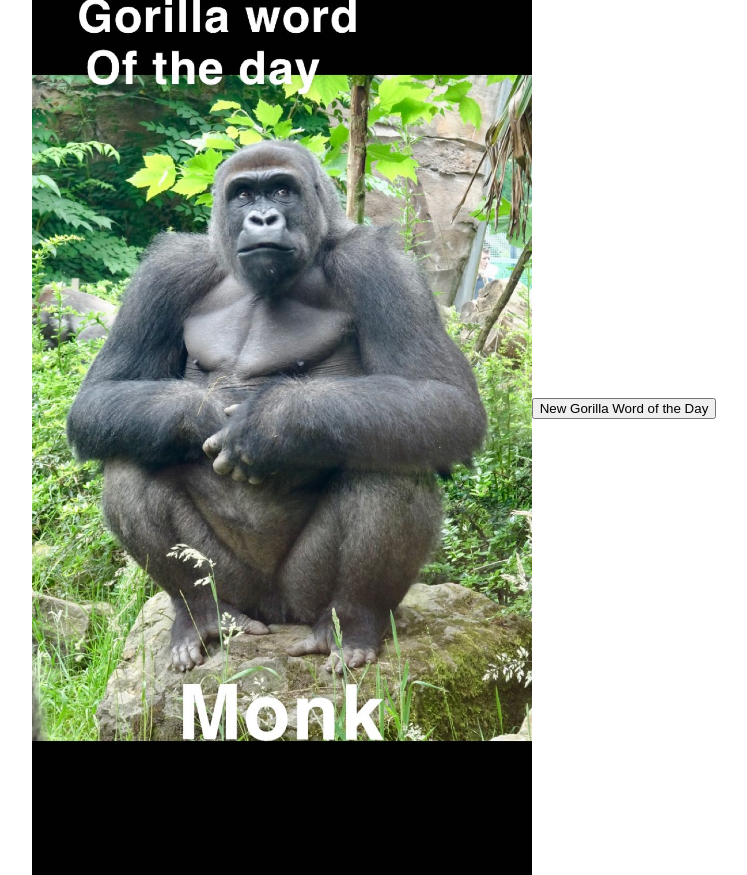
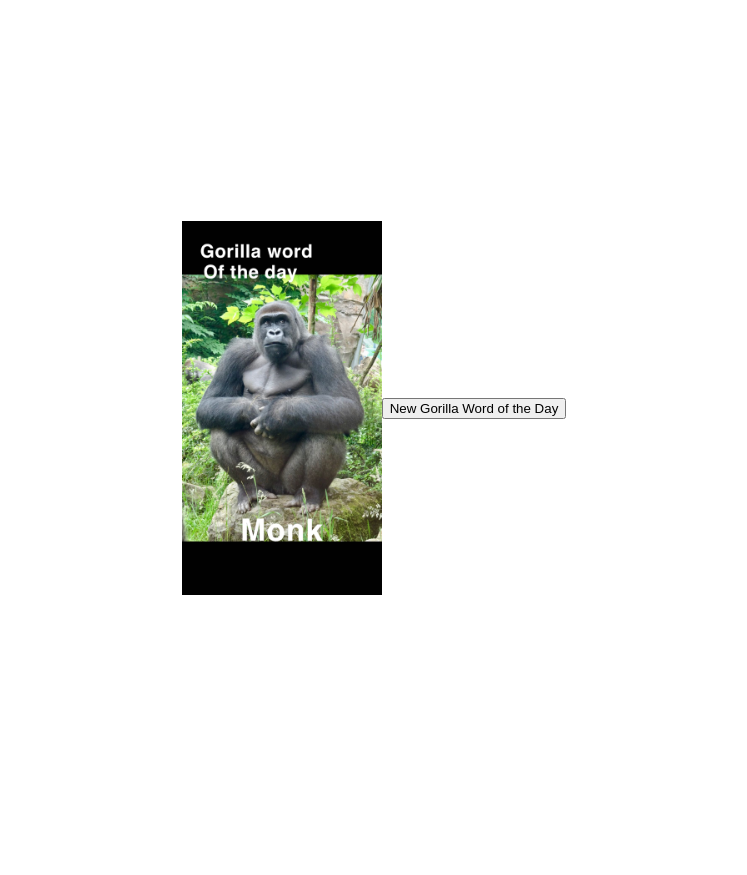
Before and after one commit to GorillaWords/GorillaWords.github.io, a plain HTML site: page index.html in a window 1280 px wide. Shown: the whole page, without its empty margins (266-1013 px from the left). After the commit the page ends 808 px from the top, so only its background shows below. Drawn offline with Linux system fonts and the light colour scheme.

Commit message:
Update index.html

```diff
--- a/index.html
+++ b/index.html
@@ -61,7 +61,7 @@ word.src = chooseWord(64);
 
 <div class="parent">
 
-    <img id="word" style="width:500px; height:auto;" src="GorillaWords/1.jpg" alt="Gorilla Word of the Day">
+    <img id="word" style="width:200px; height:auto;" src="GorillaWords/1.jpg" alt="Gorilla Word of the Day">
     <br><br><br>
     <button onclick="refreshPage()">New Gorilla Word of the Day</button>
 
```
